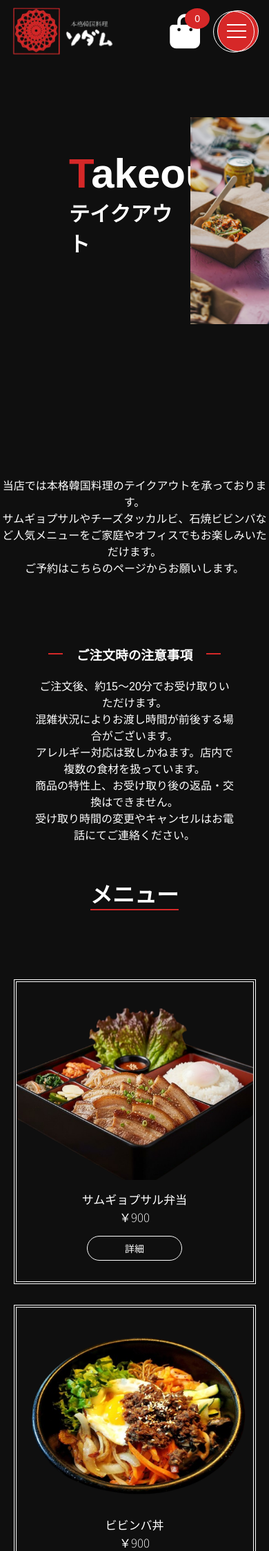
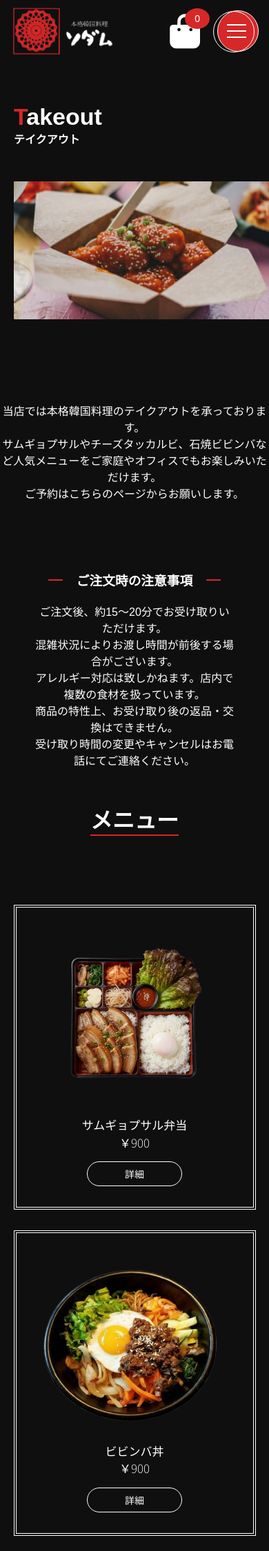
Before and after one commit to okb55-hub/group-project-site, a PHP site: page /group_products/php/takeout.php in a window 390 px wide; the page is wider, and only the part inside the window is pictured. Shown: the top 2249 px of that part at 69% size. Run offline with PHP 8.4, Linux system fonts and the light colour scheme; some web fonts are replaced.

Commit message:
テイクアウトページの画像変更、カートページのデザイン修正

```diff
--- a/css/takeout.css
+++ b/css/takeout.css
@@ -78,11 +78,68 @@ body {
 	display: block;
 	width: 60%;
 	height: 300px;
-	background-image: url(../img/takeout/ambitious-studio-rick-barrett-xmibn7mzXV0-unsplash.jpg);
+	background-image: url(../img/takeout/takeout_header.png);
 	background-size: cover;
 	background-position: center center;
 	background-repeat: no-repeat;
 }
+
+@media screen and (max-width: 820px) {
+	.title_section {
+		height: auto;
+		padding-top: 40px;
+		padding-bottom: 20px;
+	}
+	.title_text {
+		margin-left: 40px;
+		max-width: 55%;
+		padding-bottom: 20px;
+	}
+
+	.title_text h1 {
+		font-size: 50px;
+	}
+
+	.title_text p {
+		font-size: 22px;
+	}
+
+	.title_img {
+		height: 260px;
+	}
+}
+
+@media screen and (max-width: 430px) {
+	.title_section {
+		flex-direction: column;
+		height: auto;
+		padding: 150px 0 20px 0;
+		justify-content: space-between;
+		align-items: flex-start;
+		gap: 50px;
+		width: 100%;
+	}
+
+	.title_text {
+		margin-left: 0;
+		padding: 0 20px;
+	}
+
+	.title_text h1 {
+		font-size: 34px;
+	}
+
+	.title_text p {
+		font-size: 16px;
+	}
+
+	.title_img {
+		width: 100%;
+		height: 200px;
+		margin-left: 20px;
+	}
+}
+
 
 /* title section ここまで */
 
@@ -299,10 +356,9 @@ h3::after {
 
 .to_cartbtn {
 	text-align: center;
-	margin-top: 100px;
 }
-
-.to_cartbtn button {
+.btn {
+	display: block;
 	width: 50%;
 	border-radius: 30px;
 	border: solid 1px #FFFFFF;
@@ -312,15 +368,15 @@ h3::after {
 	padding-right: 10px;
 	cursor: pointer;
 	font-size: 20px;
+	margin: 30px auto;
+}
+.btn span {
+	line-height: 2.8;
+	transition: 0.5s;
+	text-align: center;
 }
 
-.to_cartbtn button span {
-	line-height: 2.8;
-	transition: 0.5s;
-}
-
-
-.to_cartbtn button span::after {
+.btn span::after {
 	position: absolute;
 	top: 50%;
 	right: 2em;
@@ -332,7 +388,8 @@ h3::after {
 	border-right: 1px solid #FFFFFF;
 }
 
-.to_cartbtn button:hover {
+.btn:hover,
+.btn span:hover{
 	border-color: #D62828;
 	color: #D62828;
 
--- a/php/takeout.php
+++ b/php/takeout.php
@@ -109,7 +109,7 @@ if (!empty($_SESSION['cart'])) {
 			</div>
 			<div class="takeout_container">
 				<div class="takeout_item" data-id="1">
-					<img src="../img/takeout/Gemini_Generated_Image_uov7puov7puov7pu-removebg-preview.png" alt="">
+					<img src="../img/takeout/takeout_sambox.png" alt="">
 					<div class="takeout_item_text">
 						<p>サムギョプサル弁当</p>
 						<p>￥900</p>
@@ -117,7 +117,7 @@ if (!empty($_SESSION['cart'])) {
 					<button class="open-modal" data-target="modal-sam">詳細</button>
 				</div>
 				<div class="takeout_item" data-id="2">
-					<img src="../img/takeout/bibimbap-4887417_1280-removebg-preview.png" alt="">
+					<img src="../img/takeout/takeout_bibinbap.png" alt="">
 					<div class="takeout_item_text">
 						<p>ビビンバ丼</p>
 						<p>￥900</p>
@@ -162,7 +162,7 @@ if (!empty($_SESSION['cart'])) {
 					<div class="modal-content">
 						<span class="close">&times;</span>
 						<div class="modal-content-container">
-							<img src="../img/takeout/Gemini_Generated_Image_uov7puov7puov7pu-removebg-preview.png"
+							<img src="../img/takeout/takeout_sambox.png"
 								alt="">
 							<div class="modal-content-container-info">
 								<h2>サムギョプサル弁当</h2>
@@ -181,7 +181,7 @@ if (!empty($_SESSION['cart'])) {
 					<div class="modal-content">
 						<span class="close">&times;</span>
 						<div class="modal-content-container">
-							<img src="../img/takeout/bibimbap-4887417_1280-removebg-preview.png" alt="">
+							<img src="../img/takeout/takeout_bibinbap.png" alt="">
 							<div class="modal-content-container-info">
 								<h2>ビビンバ丼</h2>
 								<p>彩り豊かなナムルと特製コチュジャンをたっぷりと。素材の風味を生かしながら丁寧に仕上げた、体にも優しい本場の味です。混ぜるほどに深まる旨みをご堪能ください。</p>
@@ -266,11 +266,9 @@ if (!empty($_SESSION['cart'])) {
 		</div>
 		<div class="foot_contain">
 				<div class="to_cartbtn">
-					<button>
-						<a href="cart.php">
+						<a href="cart.php" class="btn">
 							<span>カートを確認する</span>
 						</a>
-					</button>
 				</div>
 		</div>
 	</main>
```
Also changed, not shown: php/cart.php (+13 -10 lines), img/takeout/Gemini_Generated_Image_uov7puov7puov7pu-removebg-preview.png (deleted), img/takeout/ambitious-studio-rick-barrett-xmibn7mzXV0-unsplash.jpg (deleted), img/takeout/bibimbap-4887417_1280-removebg-preview.png (deleted), img/takeout/bibimbap.png (deleted), img/takeout/bibimbap2.png (deleted), img/takeout/takeout_bibinbap.png (added), img/takeout/takeout_header.png (added), img/takeout/takeout_sambox.png (added).
